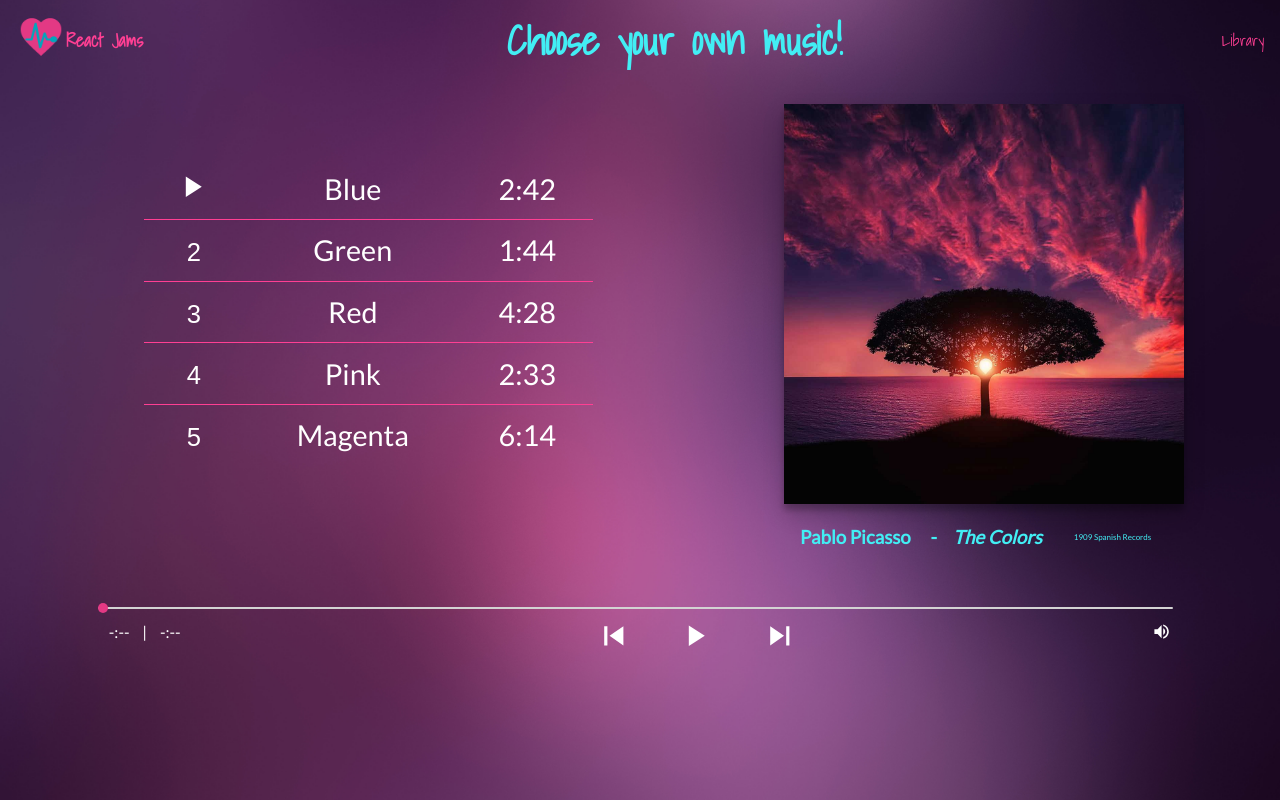
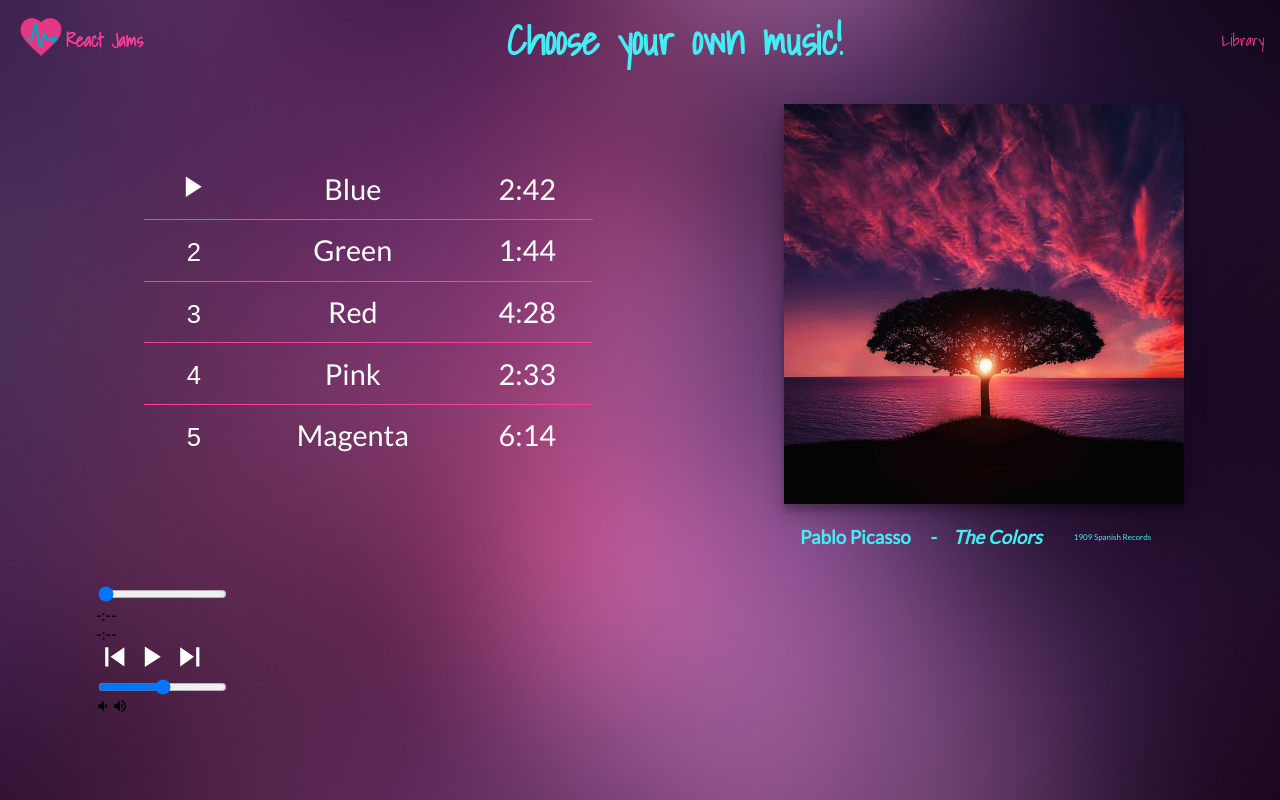
Before and after one commit to brose55/React-Jams, a React (Create React App) app: page /album/the-colors in a window 1280 px wide. Built offline with nearby package versions, Linux system fonts and the light colour scheme.

Commit message:
style player-bar

```diff
--- a/src/components/PlayerBar.js
+++ b/src/components/PlayerBar.js
@@ -1,67 +1,58 @@
-import React, { useState } from 'react';
-import '../style/PlayerBar.scss';
+import React, { Component } from 'react';
+// import '../style/PlayerBar.css';
 
-const PlayerBar = ({ currentTime, duration, handleTimeChange, formatTime, handlePrevClick, handleSongClick, handleNextClick, isPlaying, volume, handleVolumeChange }) => {
-
-    const [isHovered, setHovered] = useState(false);
+class PlayerBar extends Component {
+  render() {
     return (
       <div className="pb">
-        <div className='left-side'>
         <div id="time-control" className="stack">
           <input
             type="range"
-              className="seek-bar time-bar"
-              value={(currentTime / duration) || 0}
+            className="seek-bar"
+            value={(this.props.currentTime / this.props.duration) || 0}
             max="1"
             min="0"
             step="0.01"
-              onChange={handleTimeChange}
+            onChange={this.props.handleTimeChange}
           />
+					<div className="under">
+						<div className="current-time">{this.props.formatTime(this.props.currentTime)}</div>
+						<div className="total-time">{this.props.formatTime(this.props.duration)}</div>
 					</div>
-          <div className="under">
-            <div id='time' className='flex'>
-              <div className="current-time">{formatTime(currentTime)}</div>
-              <span> | </span>
-              <div className="total-time">{formatTime(duration)}</div>
         </div>
 				<div id="buttons">
-              <button id="previous" onClick={handlePrevClick}>
+					<button id="previous" onClick={this.props.handlePrevClick}>
 						<ion-icon name="skip-backward"></ion-icon>
 					</button>
-              <button id="play-pause" onClick={handleSongClick}>
+					<button id="play-pause" onClick={this.props.handleSongClick}>
 						{
-                  isPlaying ?
+							this.props.isPlaying ?
                 <ion-icon name="pause"></ion-icon> :
                 <ion-icon name="play"></ion-icon>
 						}
 					</button>
-              <button id="next" onClick={handleNextClick}>
+					<button id="next" onClick={this.props.handleNextClick}>
 						<ion-icon name="skip-forward"></ion-icon>
 					</button>
 				</div>
-            <div
-              id="volume-control"
-              className="right-side"
-              onMouseEnter={() => setHovered(true)}
-              onMouseLeave={() => setHovered(false)}>
+        <div id="volume-control" className="stack">
           <input
             type="range"
-                className="seek-bar volume-bar"
-                value={volume}
+            className="seek-bar"
+            value={this.props.volume}
             max="1"
             min="0"
             step="0.01"
-                onChange={handleVolumeChange}
-                style={isHovered ? {'display':'flex'} : {'display':'none'}}
+            onChange={this.props.handleVolumeChange}
           />
-              <div className="volume flex">
+					<div className="under">
+						<ion-icon name="volume-low"></ion-icon>
 						<ion-icon name="volume-high"></ion-icon>
-              </div>
-            </div>
 					</div>
         </div>
       </div>
     )
   }
+}
 
 export default PlayerBar;
```
Lines whose indentation alone changed are shown as unchanged.
